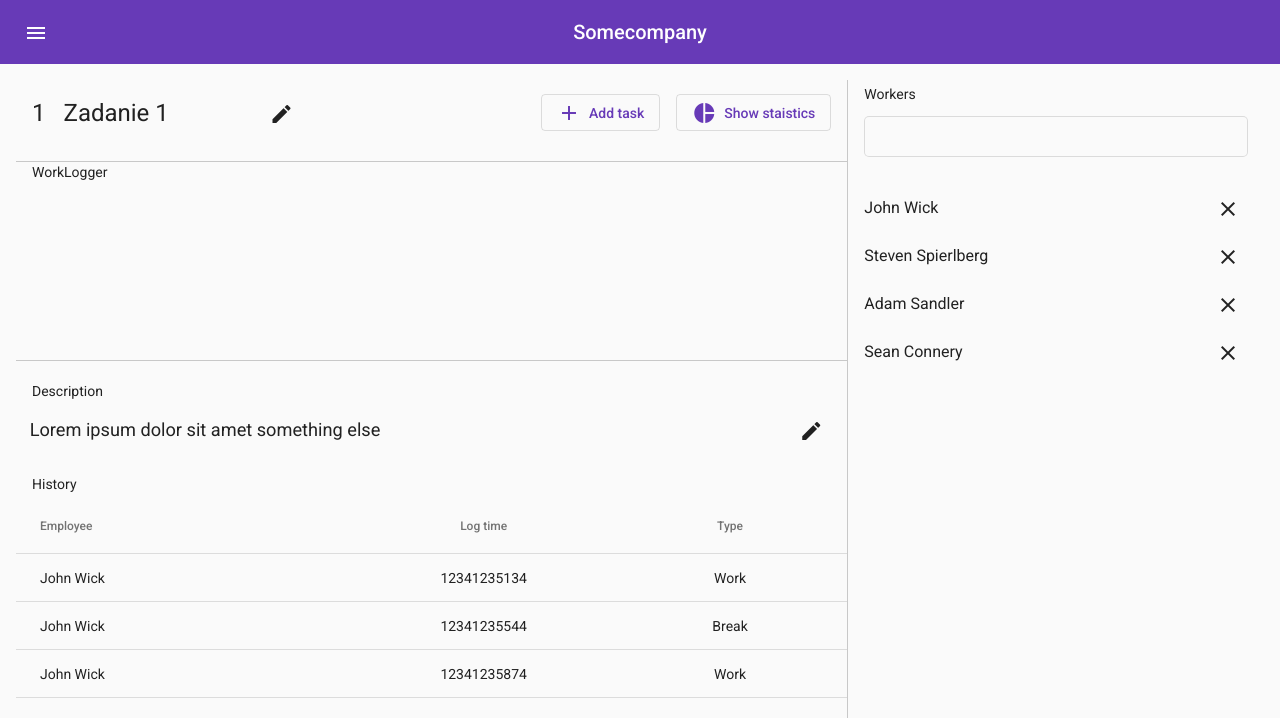
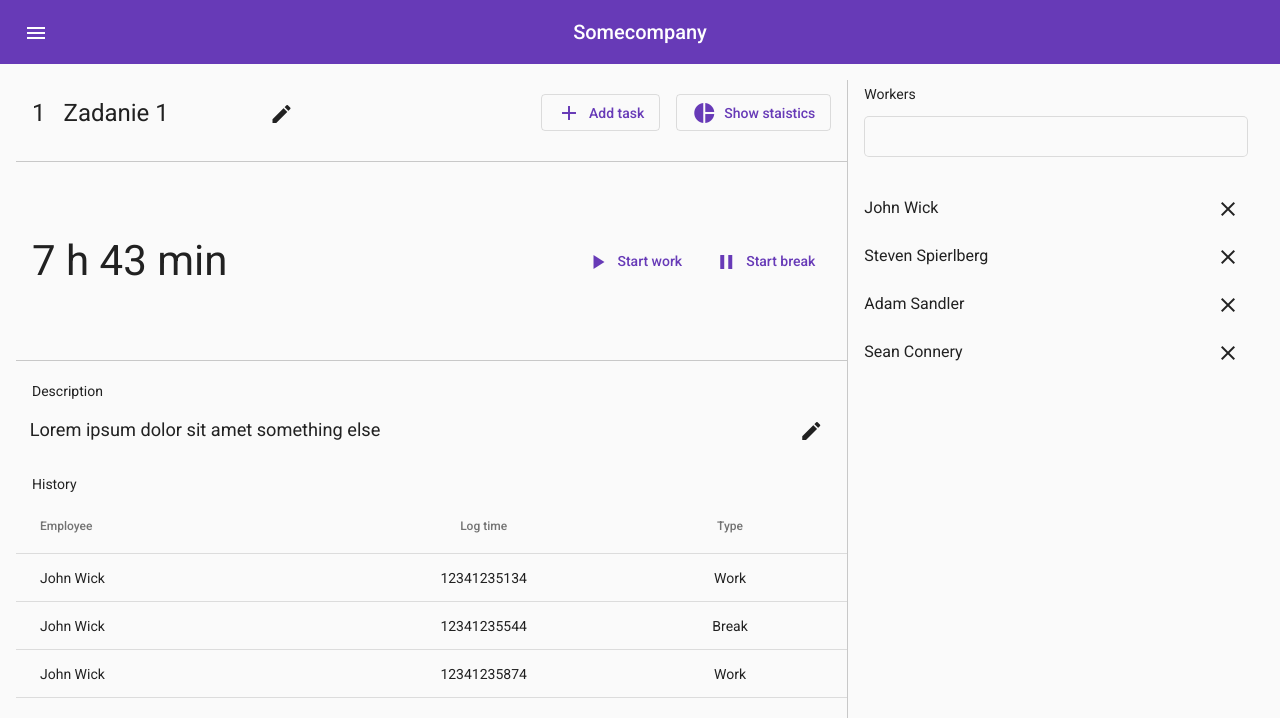
Before and after one commit to hwawrzacz/wtr-gui, an Angular app: page /tasks/1 in a window 1280 px wide. Shown: the top 718 px of the page. Built offline with nearby package versions, Linux system fonts and the light colour scheme.

Commit message:
Add work logger template

```diff
--- a/src/app/app.module.ts
+++ b/src/app/app.module.ts
@@ -39,6 +39,7 @@ import { TasksListComponent } from './pages/tasks-list/tasks-list.component';
 import { TasksTableComponent } from './pages/tasks-list/tasks-table.component';
 import { WorkLogsTableComponent } from './components/work-logs-table/work-logs-table.component';
 import { WorkLogsListComponent } from './components/work-logs-list/work-logs-list.component';
+import { WorkLoggerComponent } from './components/work-logger/work-logger.component';
 
 
 @NgModule({
@@ -66,6 +67,7 @@ import { WorkLogsListComponent } from './components/work-logs-list/work-logs-lis
     FullScreenLoaderComponent,
     WorkLogsTableComponent,
     WorkLogsListComponent,
+    WorkLoggerComponent,
   ],
   imports: [
     BrowserModule,
--- /dev/null
+++ b/src/app/components/work-logger/work-logger.component.html
@@ -0,0 +1,20 @@
+<div class="container">
+  <div class="timer">
+    7&nbsp;h 43&nbsp;min
+  </div>
+
+  <div class="controls">
+    <button mat-button color="primary">
+      <mat-icon>play_arrow</mat-icon>
+      <span>Start work</span>
+    </button>
+    <button mat-button color="primary">
+      <mat-icon>pause</mat-icon>
+      <span>Start break</span>
+    </button>
+    <!-- <button mat-button color="primary">
+      <mat-icon>stop</mat-icon>
+      <span>Close task</span>
+    </button> -->
+  </div>
+</div>
--- /dev/null
+++ b/src/app/components/work-logger/work-logger.component.scss
@@ -0,0 +1,20 @@
+@import "../../../variables";
+
+.container {
+  display: flex;
+  justify-content: space-between;
+  align-items: center;
+  height: 100%;
+}
+
+.timer {
+  font-size: 3em;
+  line-height: 1em;
+  font-weight: light;
+  font-weight: $bg-color-hover;
+}
+
+.controls {
+  display: flex;
+  justify-content: flex-end;
+}
--- /dev/null
+++ b/src/app/components/work-logger/work-logger.component.ts
@@ -0,0 +1,15 @@
+import { Component, OnInit } from '@angular/core';
+
+@Component({
+  selector: 'app-work-logger',
+  templateUrl: './work-logger.component.html',
+  styleUrls: ['./work-logger.component.scss']
+})
+export class WorkLoggerComponent implements OnInit {
+
+  constructor() { }
+
+  ngOnInit(): void {
+  }
+
+}
--- a/src/app/pages/task-details/task-details.component.html
+++ b/src/app/pages/task-details/task-details.component.html
@@ -37,7 +37,7 @@
       </header>
 
       <section class="work-logger">
-        WorkLogger
+        <app-work-logger></app-work-logger>
       </section>
 
       <section>
```
Also changed, not shown: src/app/services/work-logger.service.ts (added, +9 -0 lines).
